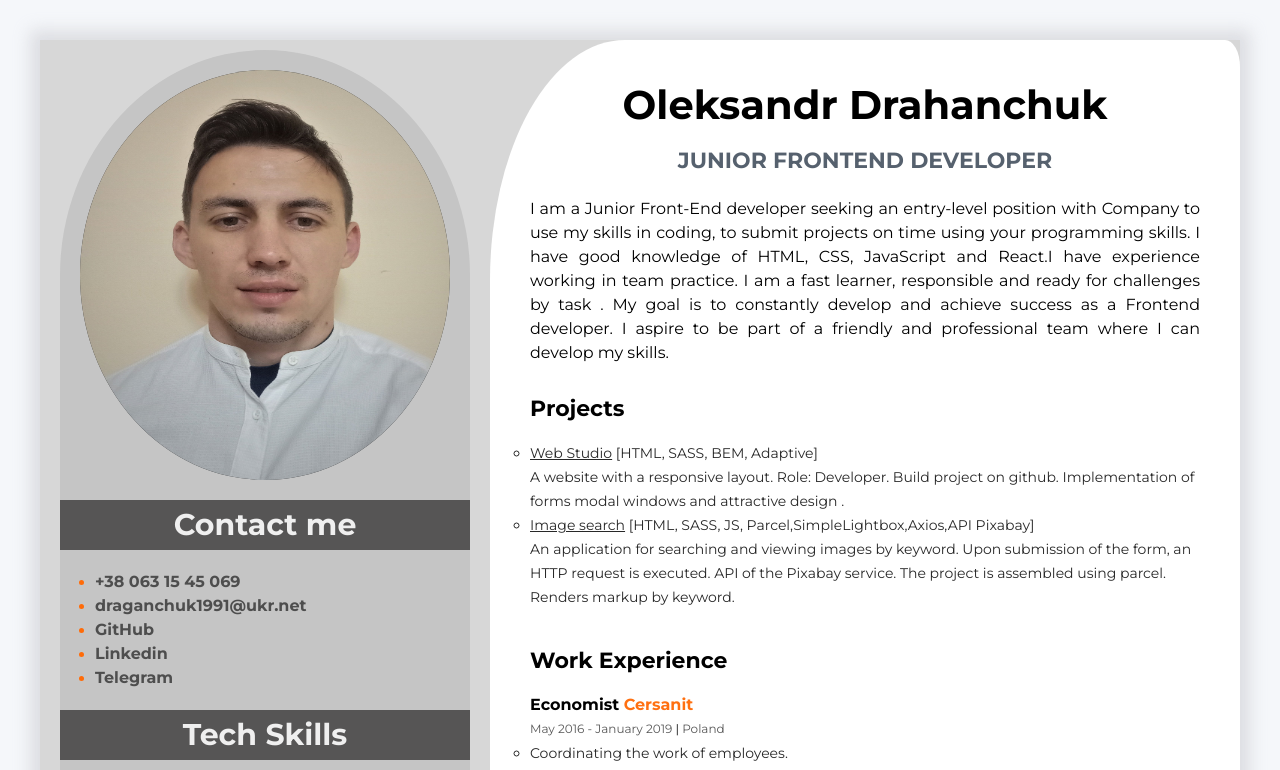
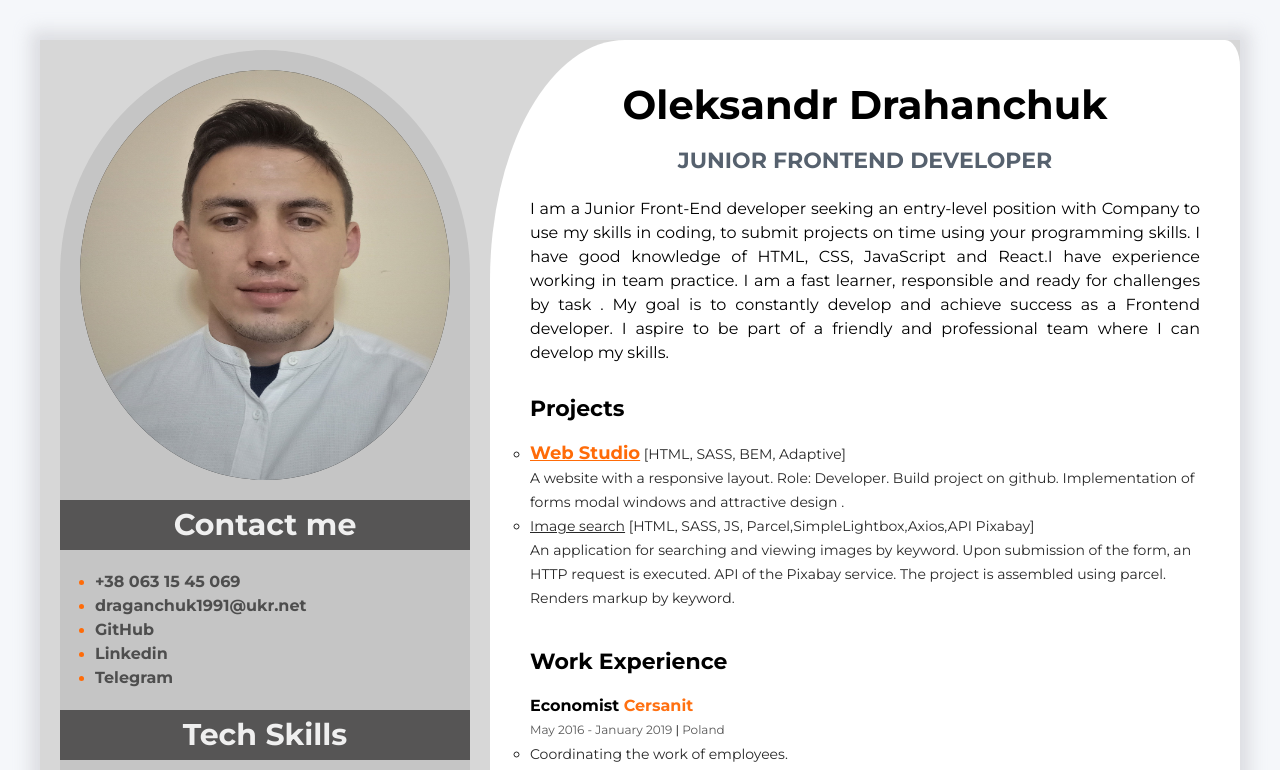
Before and after one commit to saviola1777/My-Resume, a plain HTML site: page index.html in a window 1280 px wide. In both pictures the pointer is over the link "Web Studio". Shown: the top 770 px of the page. Drawn offline with Linux system fonts and the light colour scheme.

Commit message:
Add hover on a

```diff
--- a/css/styles.css
+++ b/css/styles.css
@@ -3,7 +3,11 @@
     margin: 0;
     box-sizing: border-box;
 }
-
+a:hover{
+    color: #ff6b08;
+    font-weight: 700;
+    font-size: 18px;
+}
 body {
     background: #f5f7fa;
     padding-top: 40px;
```
